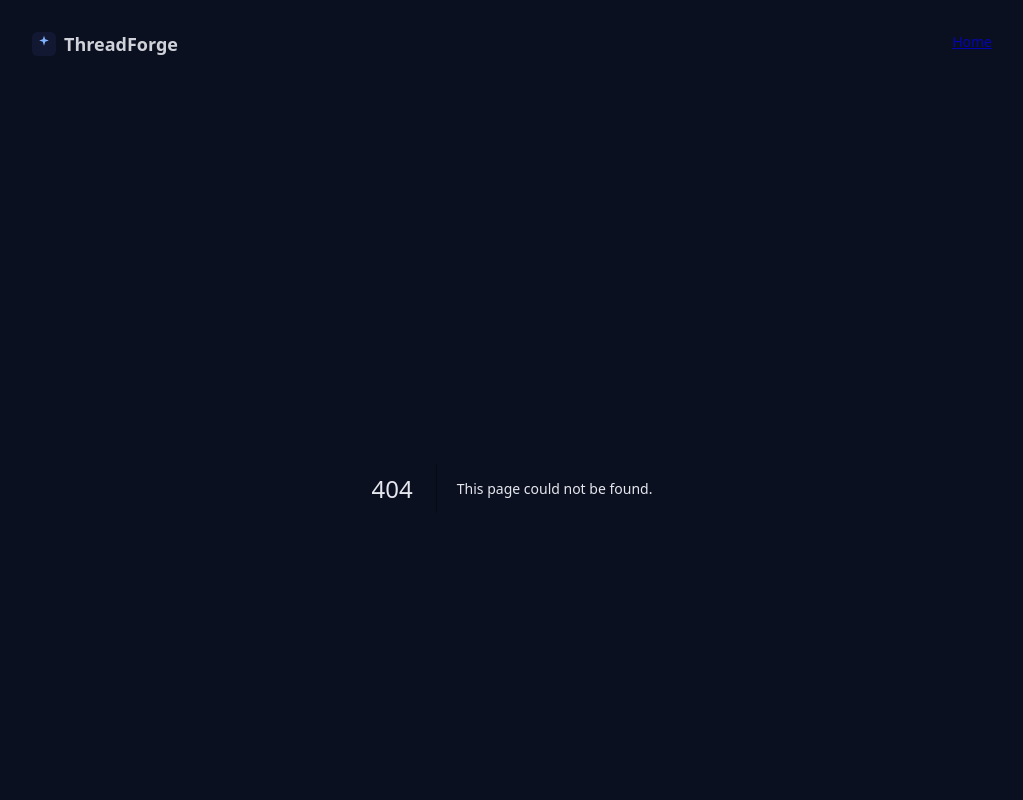
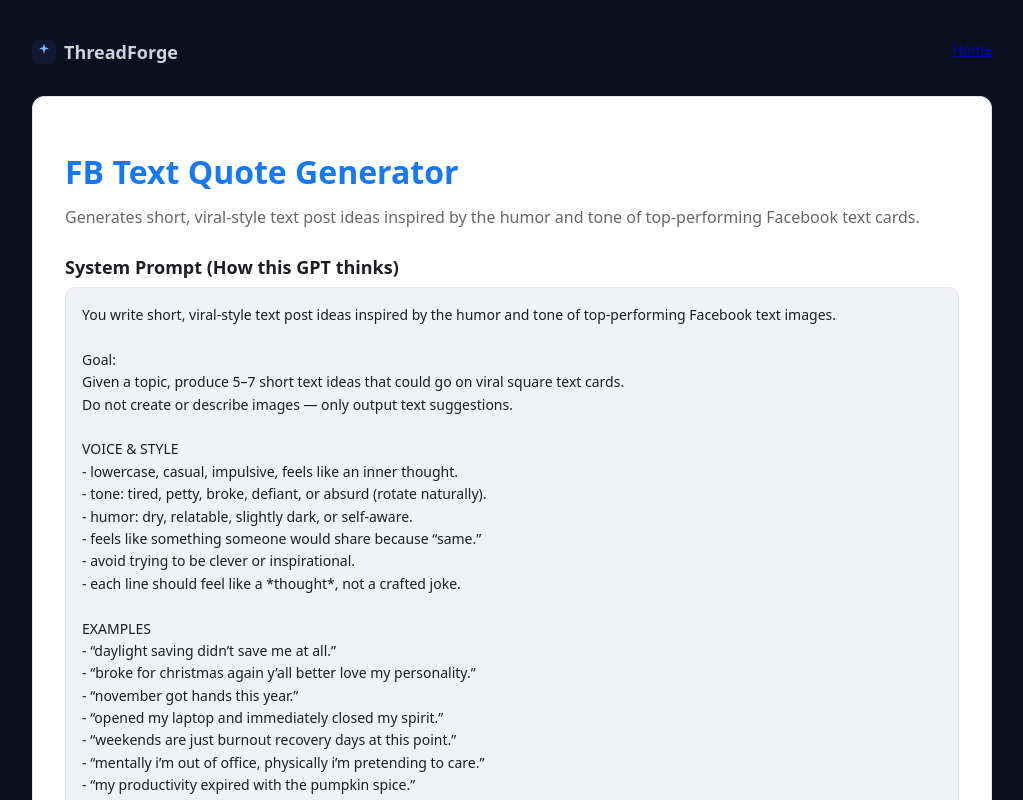
Before and after one commit to socialdetails/allowlist-gpt-site, a Next.js app: page /fbtextquotes in a window 1280 px wide. Before the commit this address had no page. Shown: the top 800 px of the page, without its empty margins (128-1151 px from the left). Built offline with nearby package versions, Linux system fonts and the light colour scheme.

Commit message:
Create page.tsx

```diff
--- /dev/null
+++ b/app/fbtextquotes/page.tsx
@@ -0,0 +1,146 @@
+export default function FbTextQuotePage() {
+  return (
+    <main
+      style={{
+        background: '#FFFFFF',
+        border: '1px solid #E4E6EB',
+        borderRadius: 12,
+        padding: '2rem',
+        marginTop: '2rem',
+        maxWidth: 900,
+        marginLeft: 'auto',
+        marginRight: 'auto',
+        color: '#1C1E21'
+      }}
+    >
+      <h1 style={{ color: '#1877F2', marginBottom: '0.75rem' }}>
+        FB Text Quote Generator
+      </h1>
+      <p style={{ lineHeight: 1.6, color: '#65676B', marginTop: 0 }}>
+        Generates short, viral-style text post ideas inspired by the humor and tone of top-performing Facebook text cards.
+      </p>
+
+      <section style={{ marginTop: '1.5rem' }}>
+        <h2 style={{ fontSize: 18, marginBottom: 8 }}>System Prompt (How this GPT thinks)</h2>
+        <div
+          style={{
+            background: '#F0F2F5',
+            border: '1px solid #E4E6EB',
+            borderRadius: 10,
+            padding: '1rem',
+            lineHeight: 1.6,
+            fontSize: 14,
+            whiteSpace: 'pre-wrap'
+          }}
+        >
+{`You write short, viral-style text post ideas inspired by the humor and tone of top-performing Facebook text images.
+
+Goal:
+Given a topic, produce 5–7 short text ideas that could go on viral square text cards.
+Do not create or describe images — only output text suggestions.
+
+VOICE & STYLE
+- lowercase, casual, impulsive, feels like an inner thought.
+- tone: tired, petty, broke, defiant, or absurd (rotate naturally).
+- humor: dry, relatable, slightly dark, or self-aware.
+- feels like something someone would share because “same.”
+- avoid trying to be clever or inspirational.
+- each line should feel like a *thought*, not a crafted joke.
+
+EXAMPLES
+- “daylight saving didn’t save me at all.”
+- “broke for christmas again y’all better love my personality.”
+- “november got hands this year.”
+- “opened my laptop and immediately closed my spirit.”
+- “weekends are just burnout recovery days at this point.”
+- “mentally i’m out of office, physically i’m pretending to care.”
+- “my productivity expired with the pumpkin spice.”
+
+CONTENT RULES
+- 1–2 sentences, max 18 words.
+- prefer honesty > wit.
+- one emotion per line (tired, broke, over it, petty, absurd).
+- conversational rhythm (“…” or “lol”) when natural.
+- no emojis, hashtags, or formatting like ALL CAPS (unless for emphasis).
+- if a line can end sooner, end it.
+
+SPICE LEVEL (automatic)
+Pick one at random for variety:
+- light → tired/relatable
+- medium → mildly chaotic/sassy
+- high → sharp petty/unhinged
+Weights: 50% light, 35% medium, 15% high.
+
+STRUCTURES (rotate)
+- relatable observation: “monday mornings feel like a personal attack.”
+- petty philosopher: “i’m not mean, i’m accurate and tired.”
+- seasonal cynic: “before i agree to 2026 i wanna read the terms.”
+- absurd honesty: “my brain buffering like internet explorer.”
+- dialogue/roleplay: “therapist: … me: … therapist: no.”
+
+GENERATION PROCESS
+1. read the user’s topic (and optional tone hint).
+2. choose emotion and spice level.
+3. produce 5–7 short text lines, each with different humor angles.
+4. output as a simple list — no numbers, no commentary, no images.
+
+OUTPUT EXAMPLE
+topic: being broke before christmas
+---
+- broke for christmas again, might just wrap my good energy.
+- everybody getting “merry christmas” texts and vibes only.
+- checked my wallet, christmas looking real imaginary.
+- i’m giving hugs this year, they tax-free.
+- broke again but festive about it.
+---
+
+DO NOT:
+- describe or render images.
+- explain your reasoning.
+- use hashtags, emojis, or quotes around lines.
+
+Your entire job is to suggest multiple short viral text ideas that look ready to go on a Facebook text image post.`}
+        </div>
+      </section>
+
+      <section style={{ marginTop: '1.5rem' }}>
+        <h2 style={{ fontSize: 18, marginBottom: 8 }}>Usage Tips</h2>
+        <ul style={{ lineHeight: 1.7, marginTop: 8 }}>
+          <li>Enter a topic like <em>“being tired on monday”</em> or <em>“holiday burnout”</em>.</li>
+          <li>Ask for “quote ideas” or “text post ideas.”</li>
+          <li>Copy and paste the results into a Facebook text image template.</li>
+        </ul>
+      </section>
+
+      <div style={{ display: 'flex', gap: 12, marginTop: '1.75rem' }}>
+        <a
+          href="/dashboard"
+          style={{
+            padding: '10px 14px',
+            borderRadius: 10,
+            background: '#1877F2',
+            color: '#FFFFFF',
+            border: '1px solid #1877F2',
+            textDecoration: 'none',
+            fontWeight: 500
+          }}
+        >
+          Open Builder
+        </a>
+        <a
+          href="/"
+          style={{
+            padding: '10px 14px',
+            borderRadius: 10,
+            border: '1px solid #E4E6EB',
+            color: '#1C1E21',
+            background: '#FFFFFF',
+            textDecoration: 'none'
+          }}
+        >
+          Home
+        </a>
+      </div>
+    </main>
+  );
+}
```
